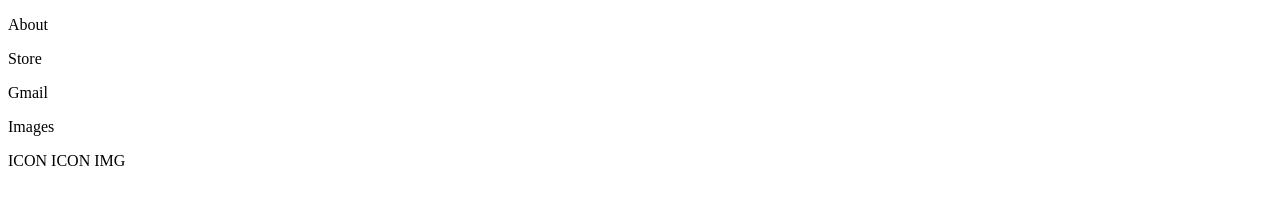
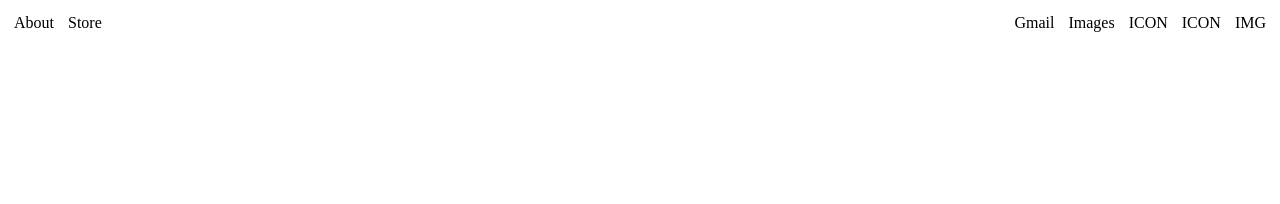
Before and after one commit to davebhakti/google-homepage, a plain HTML site: page index.html in a window 1280 px wide. Drawn offline with Linux system fonts and the light colour scheme.

Commit message:
Understood spacing between the elements

```diff
--- a/index.html
+++ b/index.html
@@ -4,11 +4,11 @@
     <meta charset="UTF-8">
     <meta name="viewport" content="width=device-width, initial-scale=1.0">
     <title>Google Home Page</title>
-    <link rel="stylesheet" href="styles.css"/>
+    <link rel="stylesheet" href="style.css"/>
 </head>
 <body>
     <header>
-        <div>
+        <div class="nav-container">
             <a>
                 <p>About</p>
             </a>
@@ -16,9 +16,13 @@
                 <p>Store</p>
             </a>
         </div>
-        <nav>
-            <a><p>Gmail</p></a>
-            <a><p>Images</p></a>
+        <nav class="nav-container">
+            <a>
+                <p>Gmail</p>
+            </a>
+            <a>
+                <p>Images</p>
+            </a>
             <a>ICON</a>
             <a>ICON</a>
             <a>IMG</a>
--- a/style.css
+++ b/style.css
@@ -4,7 +4,16 @@
     padding: 0;
 }
 
-header{
+header {
     display: flex;
+    align-items: center;
+    justify-content: space-between;
+    padding: 14px;
+    gap: 14px;
 
 }
+.nav-container {
+    display: flex;
+    align-items: center;
+    gap: 14px;
+}
```
